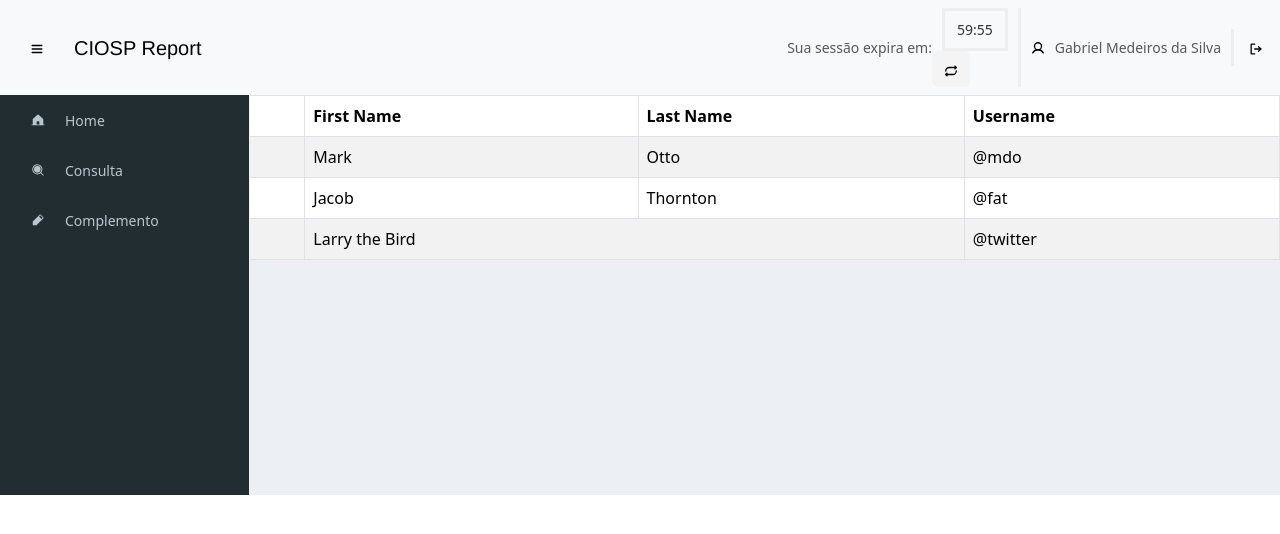
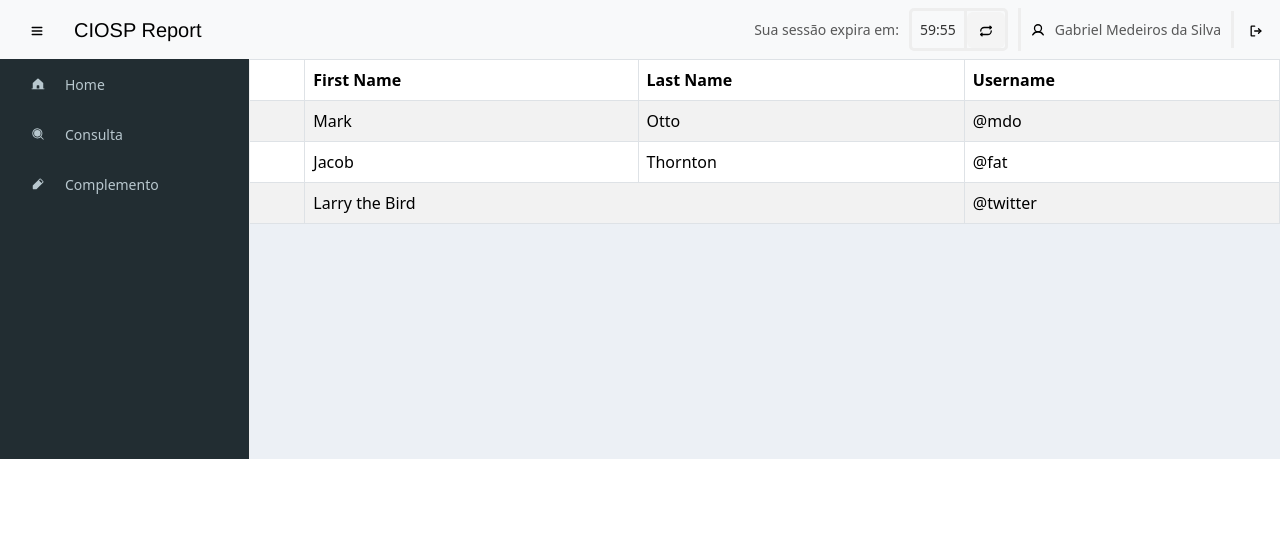
Before and after one commit to gabrielmds222/DataTable, a React (Create React App) app: page / in a window 1280 px wide. Shown: the top 534 px of the page. Built offline with nearby package versions, Linux system fonts and the light colour scheme.

Commit message:
fix: Corrige layout do cronometro

```diff
--- a/src/components/Header/index.jsx
+++ b/src/components/Header/index.jsx
@@ -51,7 +51,7 @@ function Header() {
             <Nav style={{ alignItems: "center" }}>
               <div className="timerContainer">
                 <Navbar.Text>Sua sessão expira em: </Navbar.Text>
-                <div>
+                <div className="countdown">
                   <div className="timer">
                     {minutes.toString().padStart(2, "0")}:
                     {seconds.toString().padStart(2, "0")}
--- a/src/components/Header/style.css
+++ b/src/components/Header/style.css
@@ -26,10 +26,18 @@
   margin-right: 10px;
 }
 
+.countdown {
+  display: flex;
+  flex-direction: row;
+  align-items: center;
+  border: 3px solid #eee;
+  border-radius: 5px;
+  margin-left: 10px;
+}
+
 .timer {
-  border: 3px solid #eee;
-  margin-left: 10px;
-  padding: 8px 12px;
+  padding: 8px;
+  border-right: 3px solid #eee;
 }
 
 .user {
```
